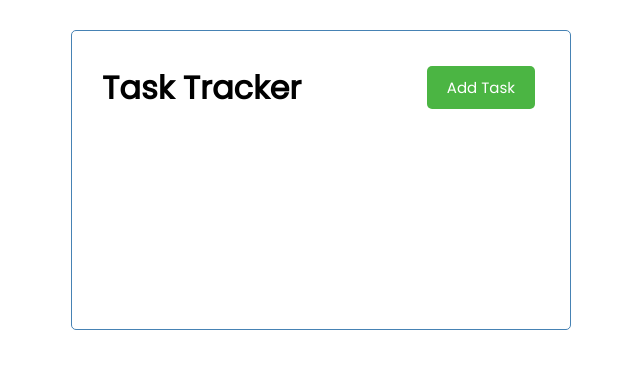
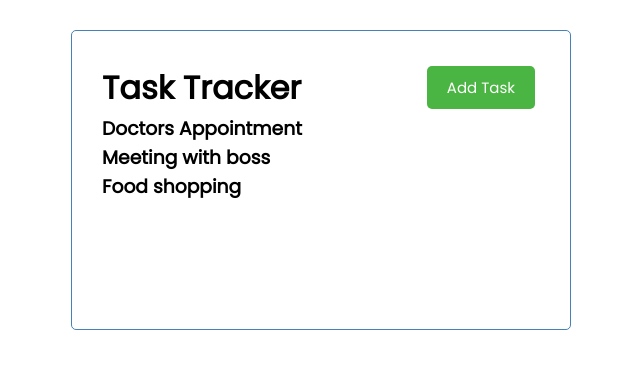
Before and after one commit to dipscoder/Task-Tracker, a Vue app: page / in a window 1280 px wide. Shown: the top 368 px of the page, without its empty margins (319-959 px from the left). Built offline with nearby package versions, Linux system fonts and the light colour scheme.

Commit message:
Render tasks

```diff
--- a/src/App.vue
+++ b/src/App.vue
@@ -1,15 +1,47 @@
 <template>
   <div class="container">
     <Header title="Task Tracker" />
+    <Tasks :tasks="tasks" />
   </div>
 </template>
 
 <script>
 import Header from "./components/Header";
+import Tasks from "./components/Tasks";
+
 export default {
   name: "App",
   components: {
     Header,
+    Tasks,
+  },
+
+  data() {
+    return {
+      tasks: [],
+    };
+  },
+  created() {
+    this.tasks = [
+      {
+        id: "1",
+        text: "Doctors Appointment",
+        day: "March 5th at 2:30pm",
+        reminder: true,
+      },
+      {
+        id: "2",
+        text: "Meeting with boss",
+        day: "March 6th at 1:30pm",
+        reminder: true,
+      },
+      {
+        id: "3",
+        text: "Food shopping",
+        day: "March 7th at 2:00pm",
+        reminder: false,
+      },
+    ];
   },
 };
 </script>
--- /dev/null
+++ b/src/components/Tasks.vue
@@ -0,0 +1,14 @@
+<template>
+  <div :key="task.id" v-for="task in tasks">
+    <h3>{{ task.text }}</h3>
+  </div>
+</template>
+
+<script>
+export default {
+  name: "Tasks",
+  props: {
+    tasks: Array,
+  },
+};
+</script>
```
